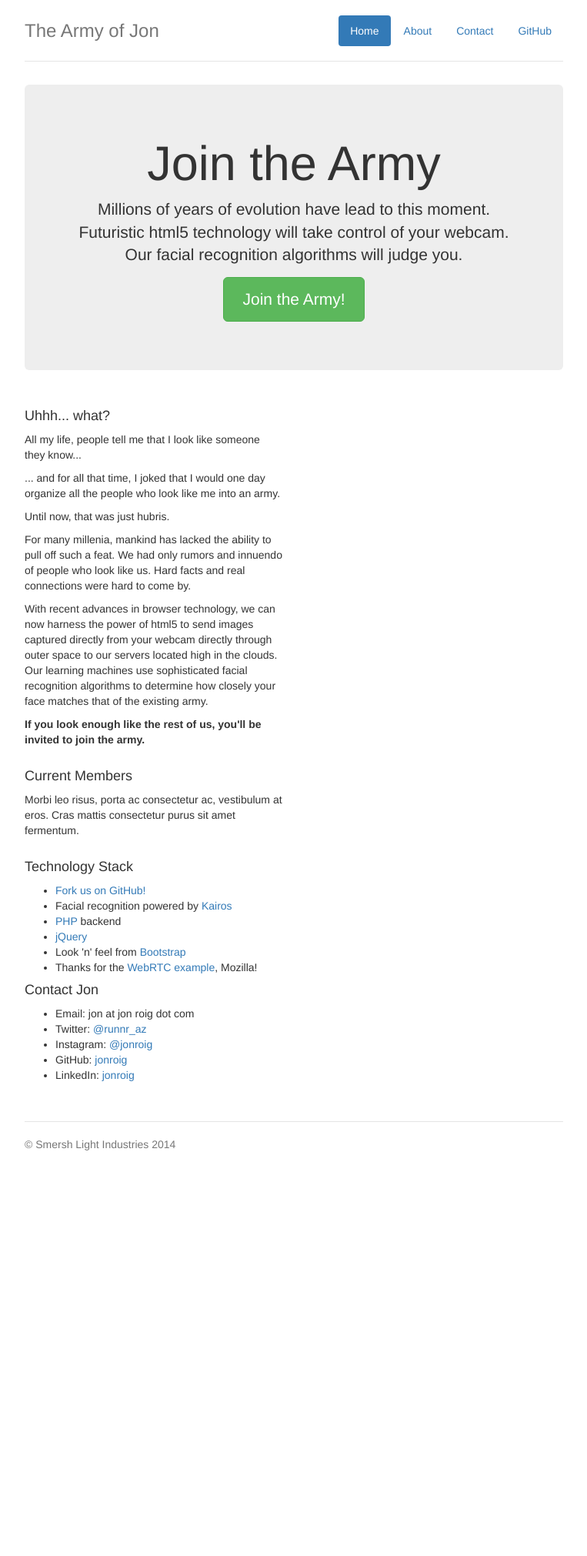
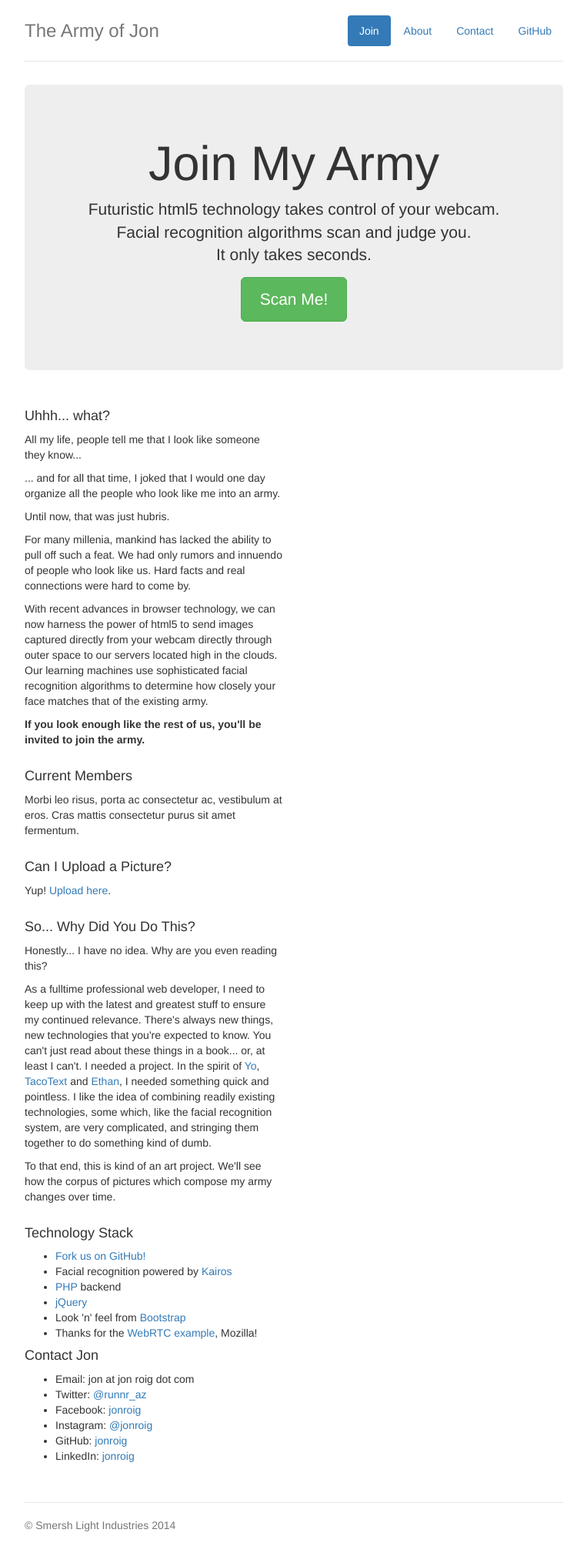
Before and after one commit to jonroig/armyofjon, a PHP site: page / in a window 1280 px wide. Shown: the whole page at 77% size, without its empty margins (258-1021 px from the left). Before the commit the page ends 1495 px from the top, so only its background shows below. Run offline with PHP 8.4, Linux system fonts and the light colour scheme; some libraries are stand-ins or nearby versions.

Commit message:
more or less works now

```diff
--- a/armyofjon.css
+++ b/armyofjon.css
@@ -87,3 +87,15 @@ body {
     border-bottom: 0;
   }
 }
+
+
+.modal-webcam
+{
+	width: 673px !important;
+}
+
+#welcome
+{
+	text-align: center;
+	font-size: 48px;
+}
--- a/armyofjon.js
+++ b/armyofjon.js
@@ -14,15 +14,45 @@ aoj.app=(function()
       canvas       = document.querySelector('#canvas');
 
   var imageData = null;
+  var webcamStarted = false;
 
   return {
+
+    // basic setup for the show to come
     init: function()
     {
-      return;
-      // set up the picture function
+      // get that big green button going
+      $('#scanMeButton').click(function(){
+        aoj.app.startWebcam();
+
+        $('#webcamModal').modal('show');
+      });
+
       $('#video').click(function(){
         aoj.app.takePicture();
-      })
+      });
+
+      $('#sendAndScanButton').click(function(){
+        aoj.app.takePicture();
+      });
+
+      // this keep the dialog box cool
+      $(window).scroll(function(){$(window).resize()});
+      $('#webcamModal').scroll(function(){$(window).resize()});
+
+      return;
+    },
+
+
+    // start the webcam
+    startWebcam: function()
+    {
+      // set up the picture function if we need to
+      if (webcamStarted == true)
+      {
+        aoj.app.hideWelcome();
+        return;
+      }
 
       navigator.getMedia = ( navigator.getUserMedia ||
                          navigator.webkitGetUserMedia ||
@@ -35,6 +65,7 @@ aoj.app=(function()
         },
         function(stream)
         {
+          webcamStarted = true;
           aoj.app.hideWelcome();
 
           if (navigator.mozGetUserMedia)
@@ -62,12 +93,19 @@ aoj.app=(function()
       $('#container').show();
       $('#statusText').html('');
       $('#photo').hide();
+      $('#webcamModalLabel').html('Join My Army');
+      $('#webcamModalFooter').show();
+      $('#webcamModalHeader').show();
+
+      // do a little modal cleanup
+      $(window).resize();
     },
 
 
     // take a picture from the webcam
     takePicture: function()
     {
+      // convert the video to canvas then write it to an image
       var canvas = document.querySelector('#canvas');
       canvas.getContext('2d').drawImage(video, 0, 0);
       imageData = canvas.toDataURL('image/png');
@@ -80,6 +118,7 @@ aoj.app=(function()
 
       $('#statusText').html('Matching...');
 
+      // send the image and stuff to the server for analysis
       $.ajax({
         type:"POST",
         url:'?ajax=match',
@@ -88,11 +127,6 @@ aoj.app=(function()
         data:{'match':imageData},
         success: this.processLookup
       });
-    },
-
-    returnImageData: function()
-    {
-      return imageData;
     },
 
 
@@ -125,13 +159,22 @@ aoj.app=(function()
           var confidence = Math.round(data.images[0].transaction.confidence * 100);
           var outputTxt = 'Match! Confidence=' + confidence + '%<br/>';
 
-          outputTxt += '<img id="matchPic" src="/pics/' + data.images[0].transaction.subject + '.jpg"/>';
+          outputTxt += '<img id="matchPic" src="/pics/' + data.images[0].transaction.subject.replace('-','.') +'"/>';
 
           $('#statusText').html(outputTxt);
-          $('#matchPic').width(640);
+          $('#matchPic').width(567);
+          $(window).resize();
         }
       }
+    },
+
+
+    // just an easy hook to the imageData
+    returnImageData: function()
+    {
+      return imageData;
     }
+
 
 
   }
--- a/index.php
+++ b/index.php
@@ -1,20 +1,35 @@
 <?php
+/***
+Army of Jon by Jon Roig (jon roig at jon roig dot com / @runnr_az)
+Hit me up if you find this at all useful.
 
+
+***/
+
+
+
+// kairos settings
+// this is my key for this project so be nice with it...
+// grab your own from karos.com
 $apiAppId = 'fbe65900';
 $apiAppKey = 'fe41439fabbbf4ed69a92f0f8ee7f36b';
 
-// ajaxy stuff...
+// ajaxy stuff... keeping it simple
 if (isset($_REQUEST['ajax']))
 {
 	// match a picture...
 	if ($_REQUEST['ajax'] == 'match')
 	{
+		// split out the actual image data from the descriptor and put it in a json object
+		// with some settings
 		$imageData = explode(',',$_REQUEST['match']);
-
 		$data = '{"image":"'.$imageData[1].'","gallery_name":"pics" ,"threshold":"0" }';
 
+		// test image... make sure it's hooked up...
 		//$data = '{"image":"http://armyofjon.com/jonpics/jon7.jpg","gallery_name":"jonpics" ,"threshold":"0" }';
-		$headers = array("app_id:fbe65900", "app_key:fe41439fabbbf4ed69a92f0f8ee7f36b");
+
+		// build the appropriate curl call and hit the kairos recognize api...
+		$headers = array("app_id:".$apiAppId, "app_key:".$apiAppKey);
 		$ch = curl_init();
 		curl_setopt($ch, CURLOPT_HTTPHEADER, $headers);
         curl_setopt($ch, CURLOPT_URL, 'http://api.kairos.com/recognize');
@@ -22,14 +37,14 @@ if (isset($_REQUEST['ajax']))
         curl_setopt($ch, CURLOPT_RETURNTRANSFER, TRUE);
         curl_setopt($ch, CURLOPT_POSTFIELDS, $data);
         $response = curl_exec($ch);
-        echo $response;
 		curl_close($ch);
+
+		// just pass the results directly back to the client since they're already json
+		echo $response;
 	}
 
 die();
 }
-
-
 ?>
 <!doctype html>
 <html>
@@ -47,9 +62,9 @@ die();
       	<div class="header">
         	<nav>
           		<ul class="nav nav-pills pull-right">
-            		<li role="presentation" class="active"><a href="#">Home</a></li>
-		            <li role="presentation"><a href="#">About</a></li>
-		            <li role="presentation"><a href="#">Contact</a></li>
+            		<li role="presentation" class="active"><a href="#">Join</a></li>
+		            <li role="presentation"><a href="#about">About</a></li>
+		            <li role="presentation"><a href="#contact">Contact</a></li>
 		            <li role="presentation"><a href="https://github.com/jonroig/armyofjon" target="_blank">GitHub</a></li>
           		</ul>
         	</nav>
@@ -57,17 +72,18 @@ die();
       	</div>
 
       	<div class="jumbotron">
-	        <h1>Join the Army</h1>
+	        <h1>Join My Army</h1>
 	        <p class="lead">
-	        	Millions of years of evolution have lead to this moment.
-	        	<br/>Futuristic html5 technology will take control of your webcam.
-	        	<br/>Our facial recognition algorithms will judge you.
+	        	Futuristic html5 technology takes control of your webcam.
+	        	<br/>Facial recognition algorithms scan and judge you.
+	        	<br/>It only takes seconds.
 	        </p>
-	        <p><a class="btn btn-lg btn-success" href="#" role="button">Join the Army!</a></p>
+	        <p><a class="btn btn-lg btn-success" id="scanMeButton" href="#" role="button">Scan Me!</a></p>
       	</div>
 
       	<div class="row marketing">
 	        <div class="col-lg-6">
+	        	<a name="about"></a>
 	          	<h4>Uhhh... what?</h4>
 	        	<p>
 	        		All my life, people tell me that I look like someone they know...
@@ -99,6 +115,33 @@ die();
 	          		Morbi leo risus, porta ac consectetur ac, vestibulum at eros. Cras mattis consectetur purus sit amet fermentum.
 	          	</p>
 
+	          	<h4>Can I Upload a Picture?</h4>
+	          	<p>
+	          		Yup! <a href="#">Upload here</a>.
+	          	</p>
+
+	          	<h4>So... Why Did You Do This?</h4>
+	          	<p>
+	          		Honestly... I have no idea. Why are you even reading this?
+	          	</p>
+	          	<p>
+	          		As a fulltime professional web developer, I need to keep up with the latest and greatest stuff to
+	          		ensure my continued relevance. There's always new things, new technologies that you're expected
+	          		to know.
+	          		You can't just read about these things in a book... or, at least I can't. I needed a project.
+	          		 In the
+	          		spirit of <a href="http://www.justyo.co/" target="_blank">Yo</a>,
+	          		<a href="http://xoxco.com/x/tacos/" target="_blank">TacoText</a> and
+	          		<a href="http://www.textethan.com/" target="_blank">Ethan</a>, I needed something quick and pointless.
+	          		I like the idea of combining readily existing
+	          		technologies, some which, like the facial recognition system, are very complicated, and stringing them together
+	          		to do something kind of dumb.
+	          	</p>
+	          	<p>
+	          		To that end, this is kind of an art project. We'll see how the corpus of pictures which compose my army changes
+	          		over time.
+	          	</p>
+
 	          	<h4>Technology Stack</h4>
 	          	<ul>
 	          		<li>
@@ -121,13 +164,16 @@ die();
 	          		</li>
 	          	</ul>
 
-	          	<h4>Contact Jon</h4>
+	          	<a name="contact"></a><h4>Contact Jon</h4>
 	          	<ul>
 	          		<li>
 	          			Email: jon at jon roig dot com
 	          		</li>
 	          		<li>
 	          			Twitter: <a href="https://twitter.com/runnr_az" target="_blank">@runnr_az</a>
+	          		</li>
+	          		<li>
+	          			Facebook: <a href="https://www.facebook.com/jonroig" target="_blank">jonroig</a>
 	          		</li>
 	          		<li>
 	          			Instagram: <a href="http://instagram.com/jonroig" target="_blank">@jonroig</a>
@@ -147,6 +193,36 @@ die();
       	</footer>
 
 	</div> <!-- /container -->
+
+
+	<div class="modal fade" id="webcamModal" tabindex="-1" role="dialog" aria-labelledby="webcamModalLabel" aria-hidden="true">
+  		<div class="modal-dialog modal-webcam">
+    		<div class="modal-content">
+      			<div class="modal-header" id="webcamModalHeader" style="display: none">
+        			<button type="button" class="close" data-dismiss="modal"><span aria-hidden="true">&times;</span><span class="sr-only">Close</span></button>
+        			<h4 class="modal-title" id="webcamModalLabel">Accessing Webcam...</h4>
+      			</div>
+      			<div class="modal-body">
+    				<div id="welcome">
+						^^^^ Press Allow! ^^^^
+					</div>
+					<div id="container" style="display:none">
+						<video autoplay id="video" width="640" ></video>
+					</div>
+					<div id="picture" style="display: none">
+						<canvas id="canvas" width="640" height="480"></canvas>
+						<img src="http://placekitten.com/g/320/261" id="photo" alt="photo"/>
+						<div id="statusText"></div>
+					</div>
+      			</div>
+
+      			<div class="modal-footer" id="webcamModalFooter" style="display: none">
+        			<button type="button" class="btn btn-default" data-dismiss="modal">Close</button>
+        			<button type="button" class="btn btn-primary" id="sendAndScanButton">Send and scan</button>
+      			</div>
+    		</div>
+  		</div>
+	</div>
 </body>
 
 <!--
@@ -159,18 +235,7 @@ die();
         </p>
 
 
-	<div id="welcome">
-		<div id="pressAllow">^^^^ Press Allow!</div>
-		<h1>Army of Jon</h1>
-	</div>
-	<div id="container" style="display:none">
-		<video autoplay id="video" width="640" height="480"></video>
-	</div>
-	<div id="picture" style="display: none">
-		<canvas id="canvas" width="640" height="480"></canvas>
-		<img src="http://placekitten.com/g/320/261" id="photo" alt="photo"/>
-		<div id="statusText"></div>
-	</div>
+
 	-->
 
 	<script src="https://code.jquery.com/jquery-2.1.1.min.js"></script>
```
